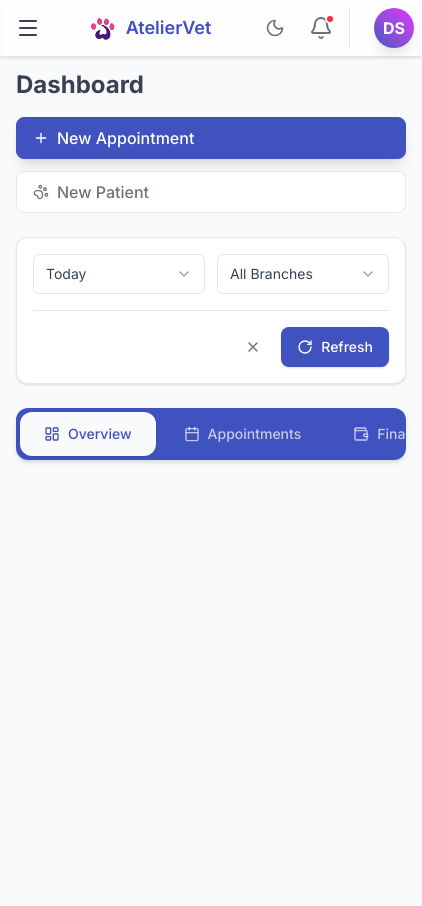
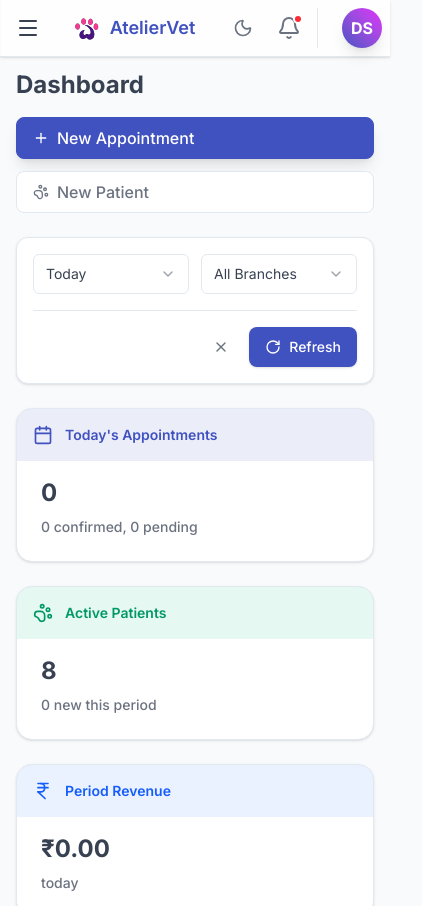
Before and after one commit to Atelier-Creation/ateliervetFE, a React (Vite) app: page / in a window 390 px wide. Shown: the top 906 px of the page, 422 px wide, since content can reach past the window. Before the commit the page ends 844 px from the top, so only its background shows below. Built offline with nearby package versions, Linux system fonts and the light colour scheme.

Commit message:
updated dashboard responsive

```diff
--- a/src/pages/Dashboard.jsx
+++ b/src/pages/Dashboard.jsx
@@ -144,7 +144,7 @@ const Dashboard = () => {
             </div>
 
             {/* Tabs Section */}
-            <div data-aos="fade-down" data-aos-delay="100" className="bg-[var(--dashboard-primary)] p-1 rounded-xl flex items-center justify-between gap-1 overflow-x-auto shadow-md shadow-[var(--dashboard-primary)]/10 md:w-full w-screen">
+            <div data-aos="fade-down" data-aos-delay="100" className="hidden bg-[var(--dashboard-primary)] p-1 rounded-xl flex items-center justify-between gap-1 overflow-x-auto shadow-md shadow-[var(--dashboard-primary)]/10 md:w-full w-screen">
                 <TabButton active={activeTab === 'Overview'} icon={LayoutDashboard} label="Overview" onClick={() => setActiveTab('Overview')} />
                 <TabButton active={activeTab === 'Appointments'} icon={Calendar} label="Appointments" onClick={() => setActiveTab('Appointments')} />
                 <TabButton active={activeTab === 'Finance'} icon={Wallet} label="Finance" onClick={() => setActiveTab('Finance')} />
@@ -154,7 +154,7 @@ const Dashboard = () => {
 
             {/* Main Content Area */}
             {activeTab === 'Overview' && (
-                <div className="hidden space-y-6 animate-in fade-in duration-500">
+                <div className="space-y-6 animate-in fade-in duration-500">
                     {/* Stats Cards */}
                     <div className="grid md:grid-cols-2 lg:grid-cols-4 gap-6">
                         <div data-aos="zoom-in" data-aos-delay="100">
```
